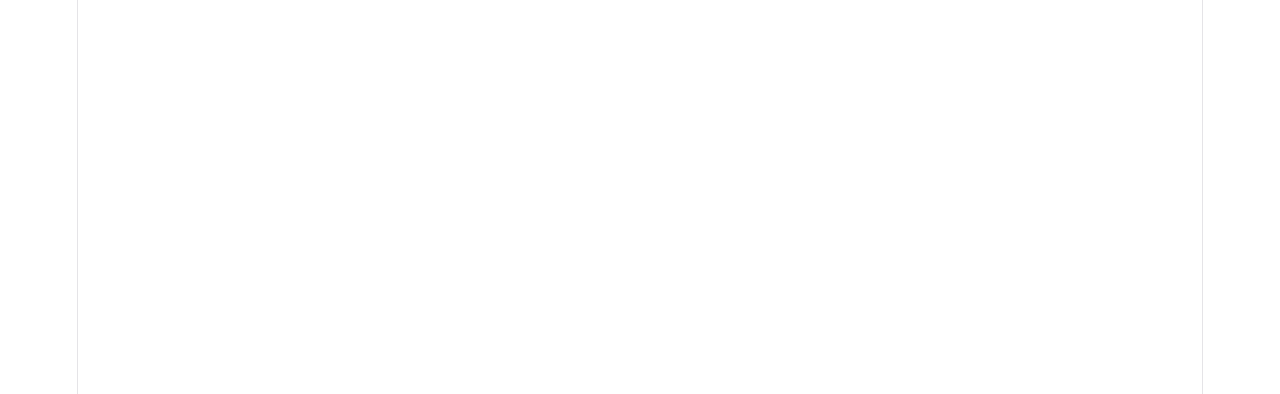
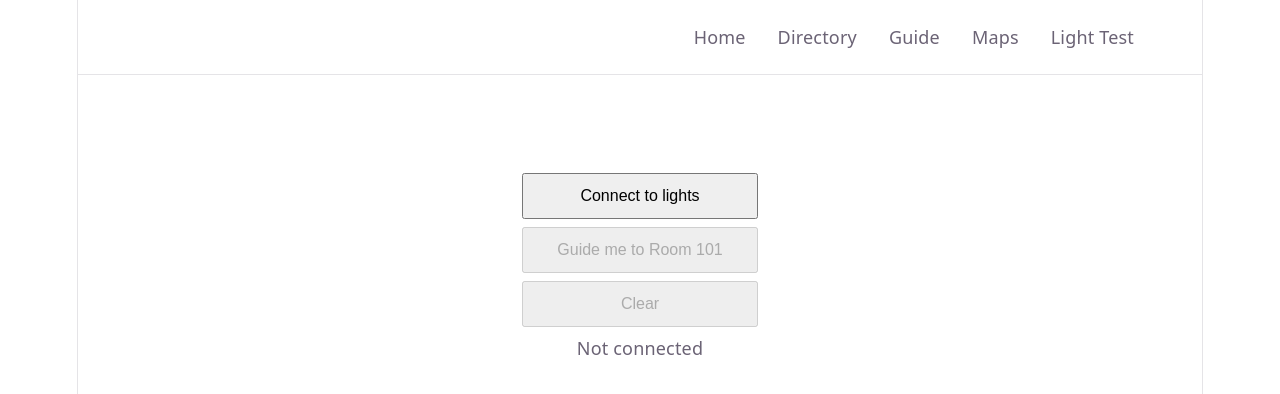
Before and after one commit to klindone-cloud/navDrosdick, a React (Vite) app: page /lights in a window 1280 px wide. Before the commit this address had no page. Shown: the top 394 px of the page. Built offline with nearby package versions, Linux system fonts and the light colour scheme.

Commit message:
Add light test page with BLE connection to ESP32

```diff
--- a/src/App.jsx
+++ b/src/App.jsx
@@ -4,6 +4,7 @@
 import Directory from "./pages/Directory";
 import Guide from "./pages/Guide";
 import Maps from "./pages/Maps";
+import LightTest from "./pages/LightTest";
 
 import "./style.css";
 
@@ -15,6 +16,7 @@
                 <Route path="/directory" element={<Directory />} />
                 <Route path="/guide" element={<Guide />} />
                 <Route path="/maps" element={<Maps />} />
+                <Route path="/lights" element={<LightTest />} />
             </Routes>
         </BrowserRouter>
     );
--- /dev/null
+++ b/src/bluetooth.js
@@ -0,0 +1,37 @@
+// BLE connection to the ESP32 light node
+// UUIDs have to match the ones in the firmware (main.cpp)
+const SERVICE_UUID = "6e400001-d705-4a1b-9c1e-0d705d0c0001";
+const CMD_UUID = "6e400002-d705-4a1b-9c1e-0d705d0c0001";
+const STATUS_UUID = "6e400003-d705-4a1b-9c1e-0d705d0c0001";
+
+let cmdChar = null;
+
+export async function connectNode(onMessage, onDisconnect) {
+    const device = await navigator.bluetooth.requestDevice({
+        filters: [{ services: [SERVICE_UUID] }],
+    });
+    device.addEventListener("gattserverdisconnected", () => {
+        cmdChar = null;
+        onDisconnect();
+    });
+
+    const server = await device.gatt.connect();
+    const service = await server.getPrimaryService(SERVICE_UUID);
+    cmdChar = await service.getCharacteristic(CMD_UUID);
+
+    // node sends back acks like {"ok":true,"cmd":"nav"}
+    const statusChar = await service.getCharacteristic(STATUS_UUID);
+    await statusChar.startNotifications();
+    statusChar.addEventListener("characteristicvaluechanged", (e) => {
+        onMessage(new TextDecoder().decode(e.target.value));
+    });
+
+    return device.name;
+}
+
+export async function sendCommand(cmd) {
+    if (!cmdChar) throw new Error("not connected");
+    const text = JSON.stringify(cmd);
+    await cmdChar.writeValue(new TextEncoder().encode(text));
+    return text;
+}
--- a/src/components/NavBar.jsx
+++ b/src/components/NavBar.jsx
@@ -14,6 +14,7 @@
                     <li className="nav-item"><Link to="/directory">Directory</Link></li>
                     <li className="nav-item"><Link to="/guide">Guide</Link></li>
                     <li className="nav-item"><Link to="/maps">Maps</Link></li>
+                    <li className="nav-item"><Link to="/lights">Light Test</Link></li>
                 </ul>
             </div>
         </nav>
--- /dev/null
+++ b/src/pages/LightTest.jsx
@@ -0,0 +1,53 @@
+import { useState } from "react";
+import NavBar from "../components/NavBar";
+import { connectNode, sendCommand } from "../bluetooth";
+
+function LightTest() {
+    const [connected, setConnected] = useState(false);
+    const [status, setStatus] = useState("Not connected");
+
+    async function handleConnect() {
+        try {
+            const name = await connectNode(
+                (msg) => setStatus("Lights: " + msg),
+                () => { setConnected(false); setStatus("Disconnected"); }
+            );
+            setConnected(true);
+            setStatus("Connected to " + name);
+        } catch (err) {
+            setStatus("Error: " + err.message);
+        }
+    }
+
+    async function send(cmd) {
+        try {
+            await sendCommand(cmd);
+        } catch (err) {
+            setStatus("Error: " + err.message);
+        }
+    }
+
+    return (
+        <>
+        <NavBar />
+        <main className="page light-test">
+
+            <h1>Light Test</h1>
+
+            <button onClick={handleConnect} disabled={connected}>
+                {connected ? "Connected" : "Connect to lights"}
+            </button>
+            <button onClick={() => send({ cmd: "nav", dest: "room101", color: "#00ff00", mode: "chase" })} disabled={!connected}>
+                Guide me to Room 101
+            </button>
+            <button onClick={() => send({ cmd: "clear" })} disabled={!connected}>
+                Clear
+            </button>
+
+            <p>{status}</p>
+        </main>
+    </>
+    );
+}
+
+export default LightTest;
--- a/src/style.css
+++ b/src/style.css
@@ -480,3 +480,17 @@
     height: 65vh;
   }
 }
+
+.light-test {
+  display: flex;
+  flex-direction: column;
+  gap: 8px;
+  max-width: 420px;
+  margin: 0 auto;
+  padding: 0 16px 24px;
+}
+
+.light-test button {
+  padding: 12px;
+  font-size: 16px;
+}
--- /dev/null
+++ b/vite.config.js
@@ -0,0 +1,7 @@
+import { defineConfig } from "vite";
+import basicSsl from "@vitejs/plugin-basic-ssl";
+
+export default defineConfig({
+    plugins: [basicSsl()],
+    server: { host: true },
+});
```
